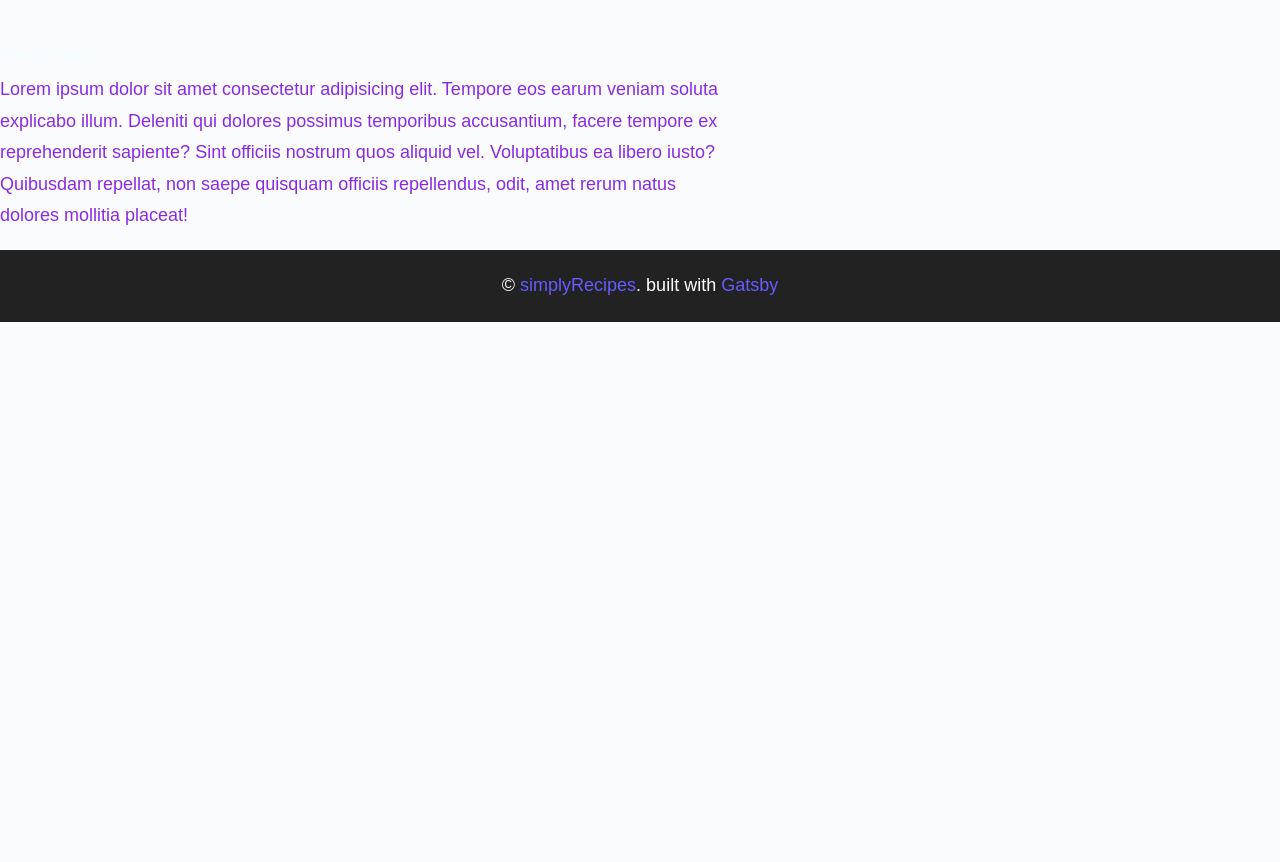
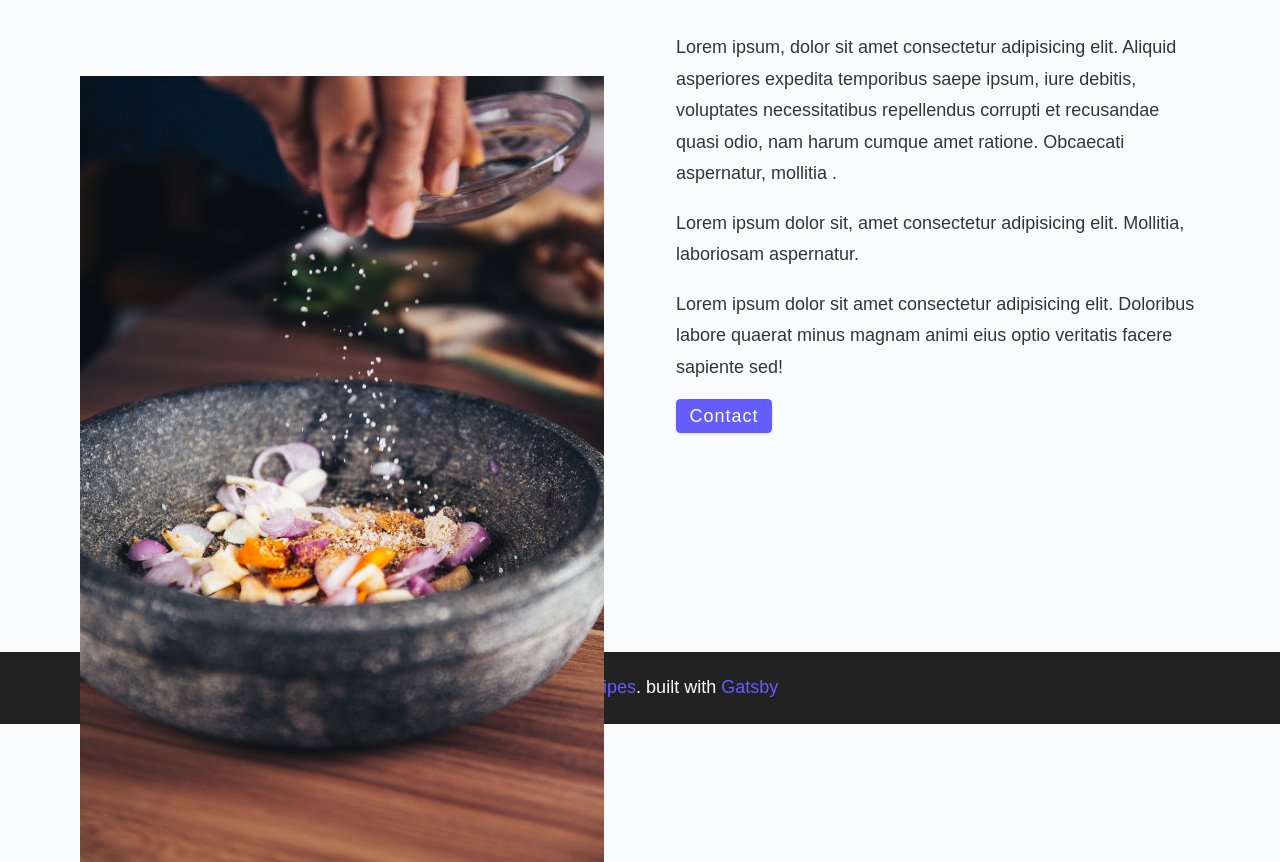
Before and after one commit to meleklassoued/tutorial, a Gatsby site: page /about in a window 1280 px wide. Shown: the part 76-938 px from the top of the page. Before the commit the page ends 800 px from the top, so only its background shows below. Built offline with nearby package versions, Linux system fonts and the light colour scheme; Gatsby itself is replaced by a stand-in of ours.

Commit message:
change things in the about Page

```diff
--- a/src/pages/about.js
+++ b/src/pages/about.js
@@ -1,22 +1,43 @@
 import React from "react"
 import Layout from "../components/Layout"
-import { page, text } from "../css exampels/about.module.css"
-const about = () => {
+// import { page, text } from "../css exampels/about.module.css"
+import { StaticImage } from "gatsby-plugin-image"
+import { Link } from "gatsby"
+const About = () => {
   return (
     <Layout>
-      <div className={page}>
-        <h1>about Page</h1>
-        <p className={text}>
-          Lorem ipsum dolor sit amet consectetur adipisicing elit. Tempore eos
-          earum veniam soluta explicabo illum. Deleniti qui dolores possimus
-          temporibus accusantium, facere tempore ex reprehenderit sapiente? Sint
-          officiis nostrum quos aliquid vel. Voluptatibus ea libero iusto?
-          Quibusdam repellat, non saepe quisquam officiis repellendus, odit,
-          amet rerum natus dolores mollitia placeat!
-        </p>
-      </div>
+      <main className="page">
+        <section className="about-page">
+          <h2>Lorem ipsum dolor sit amet.</h2>
+          <article>
+            <p>
+              Lorem ipsum, dolor sit amet consectetur adipisicing elit. Aliquid
+              asperiores expedita temporibus saepe ipsum, iure debitis,
+              voluptates necessitatibus repellendus corrupti et recusandae quasi
+              odio, nam harum cumque amet ratione. Obcaecati aspernatur,
+              mollitia .
+            </p>
+            <p>
+              Lorem ipsum dolor sit, amet consectetur adipisicing elit.
+              Mollitia, laboriosam aspernatur.
+            </p>
+            <p>
+              Lorem ipsum dolor sit amet consectetur adipisicing elit. Doloribus
+              labore quaerat minus magnam animi eius optio veritatis facere
+              sapiente sed!
+            </p>
+          <Link to="/contact" className="btn">
+            contact
+          </Link>
+          </article>
+          <StaticImage
+            src="../assets/images/about.jpeg"
+            alt="person pouring salt"
+          />
+        </section>
+      </main>
     </Layout>
   )
 }
 
-export default about
+export default About
```
